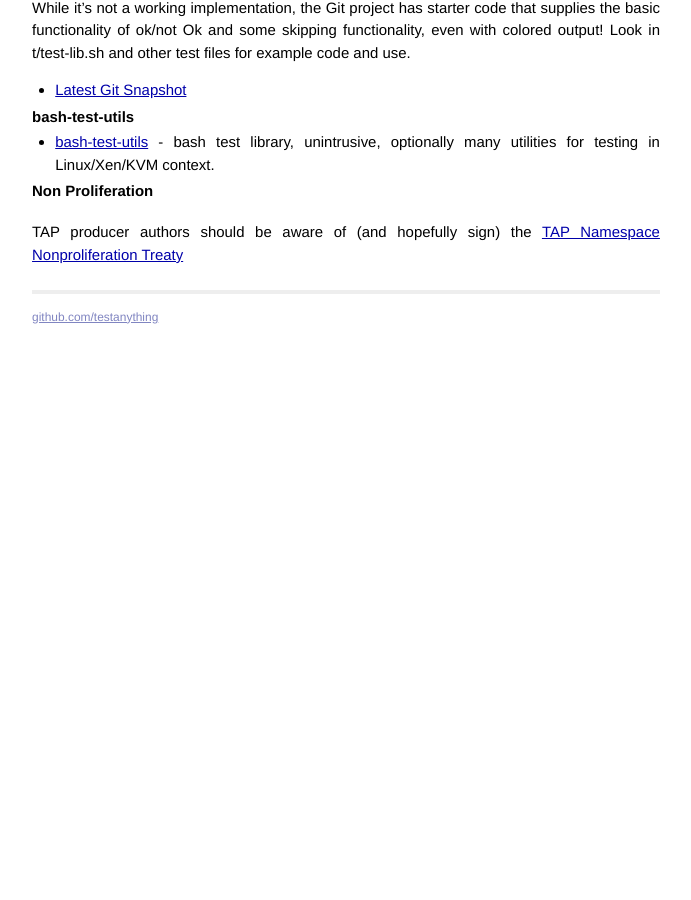
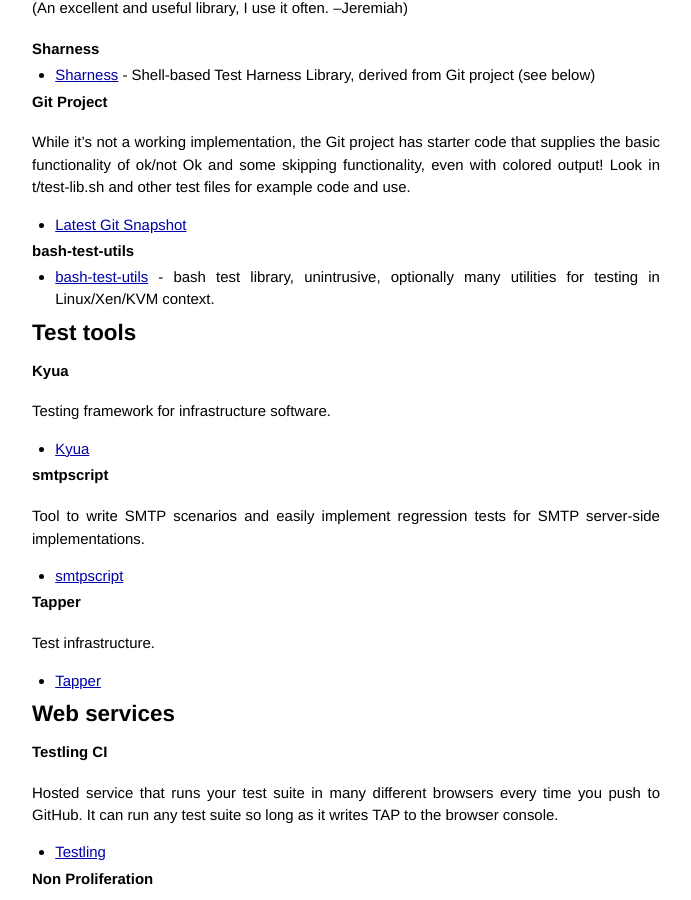
Before and after one commit to TestAnything/testanything.github.io, a Jekyll site: the page built from producers.md, in a window 1280 px wide and 900 px high, scrolled down 5725 px. Shown: the whole window, without its empty margins (294-985 px from the left). Built offline with Jekyll 4.4.1, drawn with Linux system fonts in a browser that asks for light colours; Markdown is read by kramdown in place of the engine named in the settings; before the commit the page ends 6065 px from its top, so only the background shows below that; some of the changed text lies outside the part shown.

Commit message:
Add more producers

```diff
--- a/producers.md
+++ b/producers.md
@@ -21,6 +21,8 @@
 
 ### C TAP Harness
 Russ Alberry has a C TAP library available [here](http://www.eyrie.org/~eagle/software/c-tap-harness/).
+
+### [Google Test](https://code.google.com/p/googletest/) - Google C++ Testing Framework
 
 ### LibTap
 -    [Original version (unmaintained)](http://jc.ngo.org.uk/trac-bin/trac.cgi/wiki/LibTap)
@@ -108,6 +110,11 @@
 tap-producing test harness for node and browsers.
 
 -    [tape](https://github.com/substack/tape)
+
+### testling
+Unit tests in all the browsers
+
+- [testling](https://github.com/substack/testling)
 
 ### Mocha
 A Node.js and browser testing framework that has TAP 'reporter'.
@@ -265,6 +272,31 @@
 
 -    [bash-test-utils](https://github.com/tapper/Tapper-autoreport/blob/master/bash-test-utils) - bash test library, unintrusive, optionally many utilities for testing in Linux/Xen/KVM context.
 
+## Test tools
+
+### Kyua
+Testing framework for infrastructure software.
+
+- [Kyua](https://github.com/jmmv/kyua)
+
+### smtpscript
+Tool to write SMTP scenarios and easily implement regression tests for SMTP server-side implementations.
+
+- [smtpscript](https://github.com/OpenSMTPD/smtpscript)
+
+### Tapper
+Test infrastructure.
+
+- [Tapper](http://tapper.github.io/Tapper/)
+
+## Web services
+
+### Testling CI
+Hosted service that runs your test suite in many different browsers every time
+you push to GitHub. It can run any test suite so long as it writes TAP to the browser console.
+
+- [Testling](https://ci.testling.com/guide/local_tests)
+
 ### Non Proliferation
 
 TAP producer authors should be aware of (and hopefully sign) the [TAP Namespace Nonproliferation Treaty](/namespace-nonproliferation-treaty.html)
```
